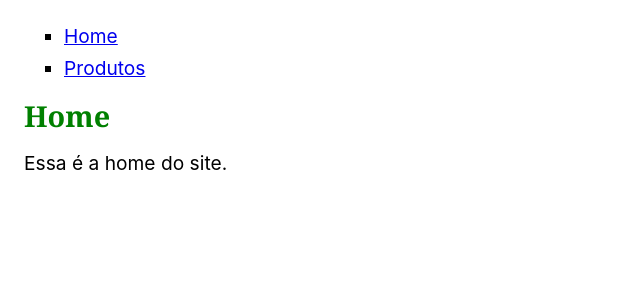
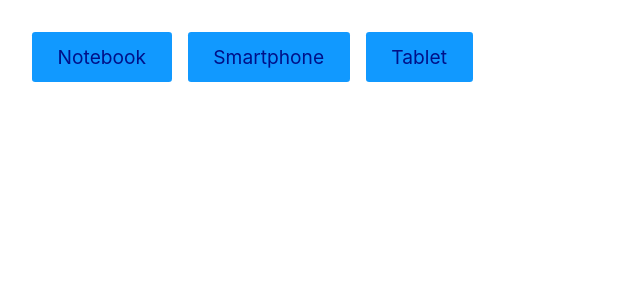
Before and after one commit to Henrique1204/React-Origamid, a React (Create React App) app in the folder appreact/: page / in a window 1280 px wide. Shown: the top 300 px of the page, without its empty margins (0-640 px from the left). Built offline with nearby package versions, Linux system fonts and the light colour scheme; the HTML template or start-up script is replaced by a standard one.

Commit message:
Adicionar exercicio sobre hook (useState)

```diff
--- a/appreact/src/App.js
+++ b/appreact/src/App.js
@@ -1,16 +1,29 @@
 import React from "react";
-import Header from "./Header.js";
-import Home from "./Componentes/Home.js";
-import Produtos from "./Componentes/Produtos.js";
+import Produto from "./Produto.js";
 
 const App = () => {
-    const { pathname } = window.location;
+    const [dados, setDados] = React.useState(null);
+    const [carregando, setCarregando] = React.useState(null);
+
+    async function handleClick({target}) {
+        setCarregando(true);
+
+        const url = `https://ranekapi.origamid.dev/json/api/produto/${target.innerText.toLowerCase()}/`;
+        const req = await fetch(url);
+        const dados = await req.json();
+
+        setDados(dados);
+        setCarregando(false);
+    }
 
     return (
-        <>
-            <Header />
-            {(pathname === "/") ? <Home /> : <Produtos />}
-        </>
+        <div>
+            <button style={{margin: "0.5rem"}} onClick={handleClick}>Notebook</button>
+            <button style={{margin: "0.5rem"}} onClick={handleClick}>Smartphone</button>
+            <button style={{margin: "0.5rem"}} onClick={handleClick}>Tablet</button>
+            {carregando && <p>Carregando....</p>}
+            {!carregando && dados && <Produto dados={dados} />}
+        </div>
     );
 }
 
--- a/appreact/src/Componentes/Cards/Card.js
+++ /dev/null
@@ -1,18 +0,0 @@
-import React from 'react';
-
-const Card = ({nome, propriedades}) => {
-    return (
-        <div style={{border: "1px solid", padding: "0 10px"}}>
-            <h2>{nome}</h2>
-            <ul>
-                {
-                    propriedades.map((p, i) => (
-                        <li key={i + 1}>{p}</li>
-                    ))
-                }
-            </ul>
-        </div>
-    );
-}
-
-export default Card;
--- a/appreact/src/Componentes/Cards/ListaProdutos.js
+++ /dev/null
@@ -1,18 +0,0 @@
-import React from 'react';
-import Card from "./Card";
-
-const ListaProdutos = ({produtos}) => {
-    return (
-        <ul style={{listStyle: "none", padding: "0px"}}>
-            {
-                produtos.map(({nome, propriedades}, i) => (
-                    <li key={i + 1}>
-                        <Card nome={nome} propriedades={propriedades} />
-                    </li>
-                ))
-            }
-        </ul>
-    );
-}
-
-export default ListaProdutos;
--- a/appreact/src/Componentes/Home.js
+++ /dev/null
@@ -1,13 +0,0 @@
-import React from 'react';
-import Titulo from './Titulo';
-
-const Home = () => {
-    return (
-        <section>
-            <Titulo>Home</Titulo>
-            <p>Essa é a home do site.</p>
-        </section>
-    );
-}
-
-export default Home;
--- a/appreact/src/Componentes/Navegacao/Link.js
+++ /dev/null
@@ -1,5 +0,0 @@
-import React from 'react';
-
-const Link = ({caminho, children ,...props}) => (<a href={caminho} {...props}>{children}</a>);
-
-export default Link;
--- a/appreact/src/Componentes/Navegacao/Navegacao.js
+++ /dev/null
@@ -1,15 +0,0 @@
-import React from 'react';
-import Link from './Link';
-
-const Navegacao = () => {
-    return (
-        <nav>
-            <ul>
-                <li><Link caminho="/">Home</Link></li>
-                <li><Link caminho="/produtos">Produtos</Link></li>
-            </ul>
-        </nav>
-    );
-}
-
-export default Navegacao;
--- a/appreact/src/Componentes/Produtos.js
+++ /dev/null
@@ -1,20 +0,0 @@
-import React from 'react';
-import Titulo from './Titulo';
-import ListaProdutos from './Cards/ListaProdutos';
-
-const produtos = [
-    { nome: 'Notebook', propriedades: ['16gb ram', '512gb'] },
-    { nome: 'Smartphone', propriedades: ['2gb ram', '128gb'] },
-];
-
-const Produtos = () => {
-    return (
-        <section>
-            <Titulo>Produtos</Titulo>
-
-            <ListaProdutos produtos={produtos} />
-        </section>
-    );
-}
-
-export default Produtos;
--- a/appreact/src/Componentes/Titulo.js
+++ /dev/null
@@ -1,5 +0,0 @@
-import React from 'react';
-
-const Titulo = ({children, ...props}) => (<h1 style={{color: "green"}} {...props}>{children}</h1>);
-
-export default Titulo;
--- a/appreact/src/Header.js
+++ /dev/null
@@ -1,12 +0,0 @@
-import React from "react";
-import Navegacao from "./Componentes/Navegacao/Navegacao";
-
-const Header = () => {
-    return (
-        <header>
-            <Navegacao />
-        </header>
-    );
-}
-
-export default Header;
--- /dev/null
+++ b/appreact/src/Produto.js
@@ -0,0 +1,16 @@
+import React from 'react'
+
+const Produto = ({dados}) => {
+    const {nome, preco, fotos} = dados;
+    const {src, titulo} = fotos[0];
+
+    return (
+        <div>
+            <h1>{nome}</h1>
+            <p>R$ {preco}</p>
+            <img src={src} alt={titulo}/>
+        </div>
+    );
+}
+
+export default Produto
```
